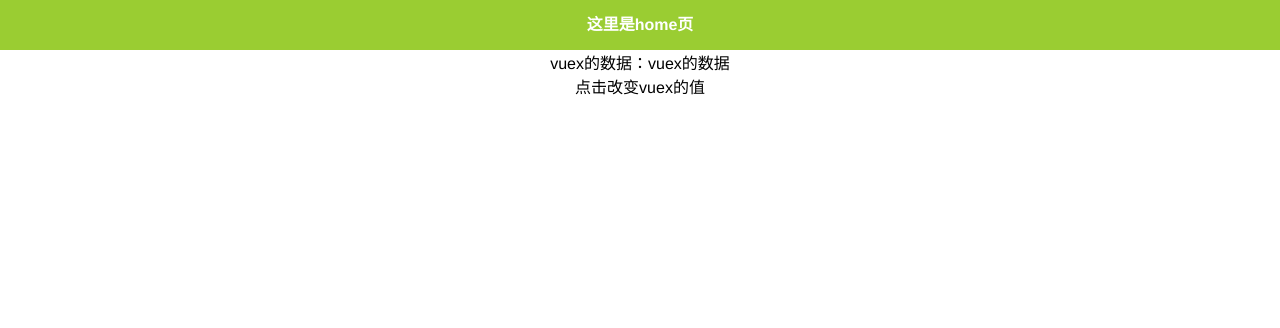
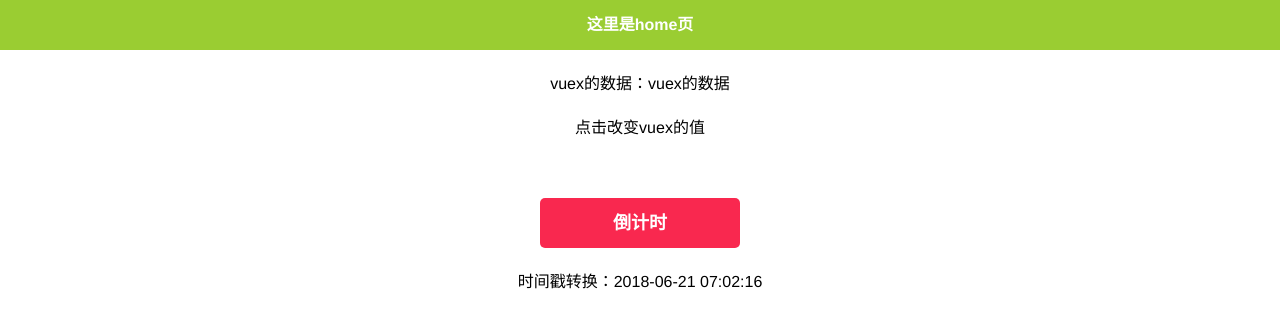
Before and after one commit to wwt-wesdom/wwtProject, a Vue app: page / in a window 1280 px wide. Shown: the top 328 px of the page. Built offline with nearby package versions, Linux system fonts and the light colour scheme; no server answers.

Commit message:
倒计时和电子时钟

```diff
--- a/src/view/Home.vue
+++ b/src/view/Home.vue
@@ -3,23 +3,36 @@
     <div class="top">
       <span class="top-title ">这里是home页</span>
     </div>
-    <div><span>vuex的数据：</span><span>{{getStoreFirstData}}</span></div>
-    <div @click="changeStatus">点击改变vuex的值</div>
+    <div class="mt-20"><span>vuex的数据：</span><span>{{getStoreFirstData}}</span></div>
+    <div @click="changeStatus" class="mt-20">点击改变vuex的值</div>
+    <div class="mt-60">
+      <button class="btn-01" @click="timeDown" :disabled="disabled">{{time}}</button>
+    </div>
+    <div class="mt-20">
+      时间戳转换：{{nowTime}}
+    </div>
   </div>
 
 </template>
 <script>
   import store from '../store'
+  import axiosConfig from '@/config/axiosConfig'
   import api from '@/config/apiConfig'
   export default {
     name:'home',
     created(){
-      this.getNewOutCommodityFunc();
+      // this.getNewOutCommodityFunc();
+      this.timestampToTime(1530535620000);
+      this.getNowTime();
+      console.log(this.timestampToTime(1530535620000));
     },
     data(){
       return{
         newCommodity: null,
         outCommen: null,
+        time: '倒计时',
+        disabled: false,
+        nowTime: null,
       }
     },
     computed:{
@@ -48,6 +61,53 @@
           }
         })
       },
+      timeDown(){
+        const self  = this;
+        let times = 60;
+        let init = setInterval(function () {
+          if (times<1){
+            clearInterval(init);
+            self.time = '倒计时';
+            self.disabled = false;
+          }else {
+            self.time = --times+"s";
+            self.disabled = true;
+          }
+        },1000)
+      },
+      timestampToTime(timestamp){
+          let  date = new Date(timestamp);//时间戳为10位需*1000，时间戳为13位的话不需乘1000
+          let Y = date.getFullYear() + '-';
+          let M = (date.getMonth()+1 < 10 ? '0'+(date.getMonth()+1) : date.getMonth()+1) + '-';
+          let D = (date.getDate() < 10 ? '0'+ date.getDate() : date.getDate()) + ' ';
+          let h = (date.getHours() < 10 ? '0'+date.getHours():date.getHours()) + ':';
+          let m = (date.getMinutes() < 10 ? '0'+date.getMinutes():date.getMinutes()) + ':';
+          let s = (date.getSeconds() <10? '0'+date.getSeconds():date.getSeconds());
+          return Y+M+D+h+m+s;
+      },
+      getNowTime(){
+        let self = this;
+       /* let ajax = new XMLHttpRequest();
+        ajax.open('POST',' http://api.avatardata.cn/BeijingTime/LookUp?key=e9142f8192d748bba8dd694a59090f4c',true);
+        ajax.onreadystatechange = success;
+        ajax.send();
+        console.log(ajax);
+        function success () {
+          console.log(ajax.responseText);
+        }*/
+       /* axiosConfig.get('http://api.avatardata.cn/BeijingTime/LookUp',{key:'e9142f8192d748bba8dd694a59090f4c',dtype:'JSON',format:true}).then(res=>{
+          console.log(111);
+          console.log(res);
+        });*/
+        /*if (ajax.readyState === 4 && ajax.status = 200){
+          console.log(ajax.responseText);
+        }*/
+        setInterval(function () {
+          let date = new Date();
+          self.nowTime = self.timestampToTime(date.getTime())
+        },1000)
+      }
+
     }
   }
 </script>
@@ -63,4 +123,16 @@
       color: #fff;
     }
   }
+  .btn-01{
+    width: 200px;
+    height: 50px;
+    text-align: center;
+    line-height: 50px;
+    background-color: #f9284f;
+    color: #fff;
+    border-radius: 5px;
+    font-size: 18px;
+    font-weight: bold;
+    outline: #f9284f;
+  }
 </style>
```
